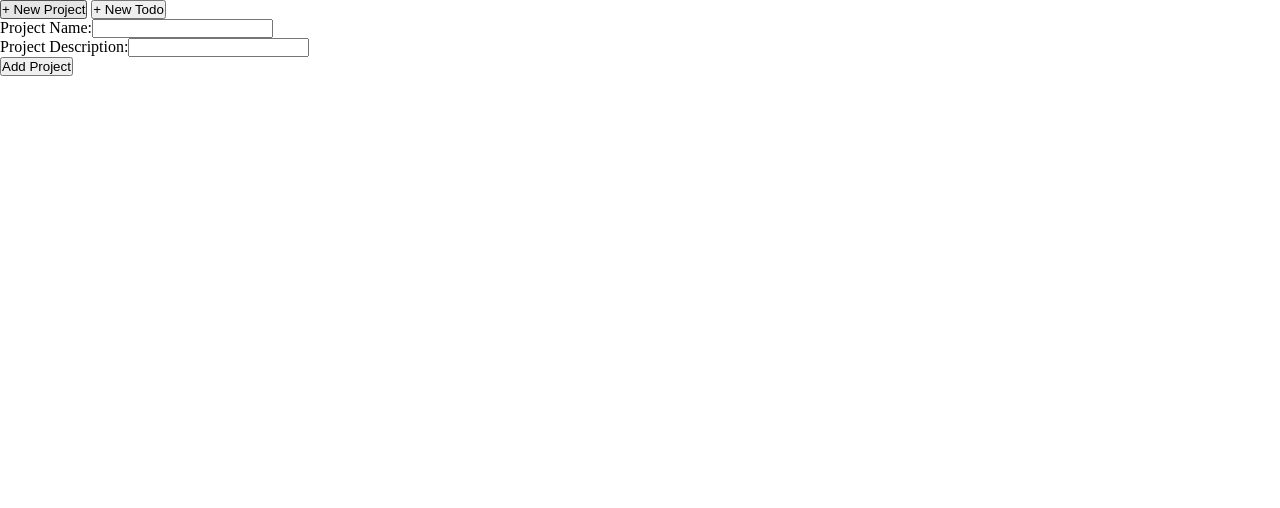
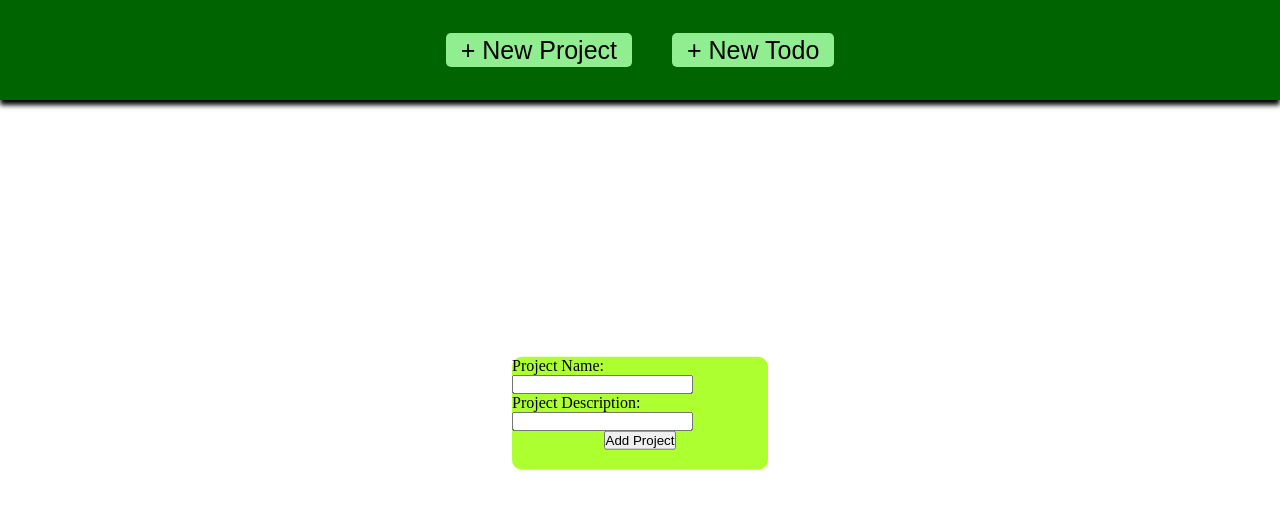
Before and after one commit to Kagemori/odin-todo-list, a website built with webpack: page src/template.html in a window 1280 px wide. Both pictures are taken after a click on the button "+ New Project". Built offline with nearby package versions, Linux system fonts and the light colour scheme.

Commit message:
Add sidebar and form styling

```diff
--- a/src/css/styles.css
+++ b/src/css/styles.css
@@ -9,6 +9,65 @@ body {
 
 header {
     grid-row: 1;
+    min-height: 100px;
+
+    display: flex;
+    flex-direction: column;
+    justify-content: center;
+    align-items: center;
+
+    background: darkgreen;
+    box-shadow: 0 5px 5px black;
+}
+
+nav {
+    display: flex;
+    justify-content: center;
+    align-items: center;
+    flex-wrap: wrap;
+}
+
+nav button {
+    background: lightgreen;
+    border-radius: 5px;
+    border: none;
+    cursor: pointer;
+    font-size: 25px;
+    padding: 2.5px 15px;
+    margin: 0px 20px;
+}
+
+#new-form {
+    position: absolute;
+    top: 50%;
+    left: 50%;
+    transform: translate(-50%,-50%);
+    z-index: 5;
+}
+
+#new-project-form, #new-todo-form {
+    flex-basis: 100%;
+    display: flex;
+    flex-direction: column;
+
+    justify-content: center;
+    align-items: center;
+}
+
+#project-form, #todo-form {
+    display: flex;
+    flex-direction: column;
+
+    width: 20vw;
+
+    justify-content: center;
+    align-items: center;
+
+    background-color: greenyellow;
+    border-radius: 10px;
+
+    margin-top: 10%;
+    padding-bottom: 20px;
 }
 
 #content {
@@ -19,6 +78,8 @@ header {
 
 #project-sidebar {
     grid-column: 1 / 2;
+
+    background-color: green;
 }
 
 #todo-container {
@@ -26,5 +87,18 @@ header {
 }
 
 .proj-card {
-    box-shadow: 5px 5px 10px black;
+    background-color: antiquewhite;
+    padding: 5px 0px;
+    margin: 10px 0px;
+    box-shadow: 0px 0px 5px black;
+
+    text-align: center;
 }
+
+.proj-card-name {
+    font-weight: bold;
+}
+
+.proj-card-desc {
+    font-style: italic;
+}
--- a/src/template.html
+++ b/src/template.html
@@ -12,9 +12,9 @@
             <button id="new-project">+ New Project</button>
             <button id="new-todo">+ New Todo</button>
         </nav>
+    </header>
 
-        <div id="new-form"></div>
-    </header>
+    <div id="new-form"></div>
 
     <div id="content">
         <div id="project-sidebar"></div>
```
